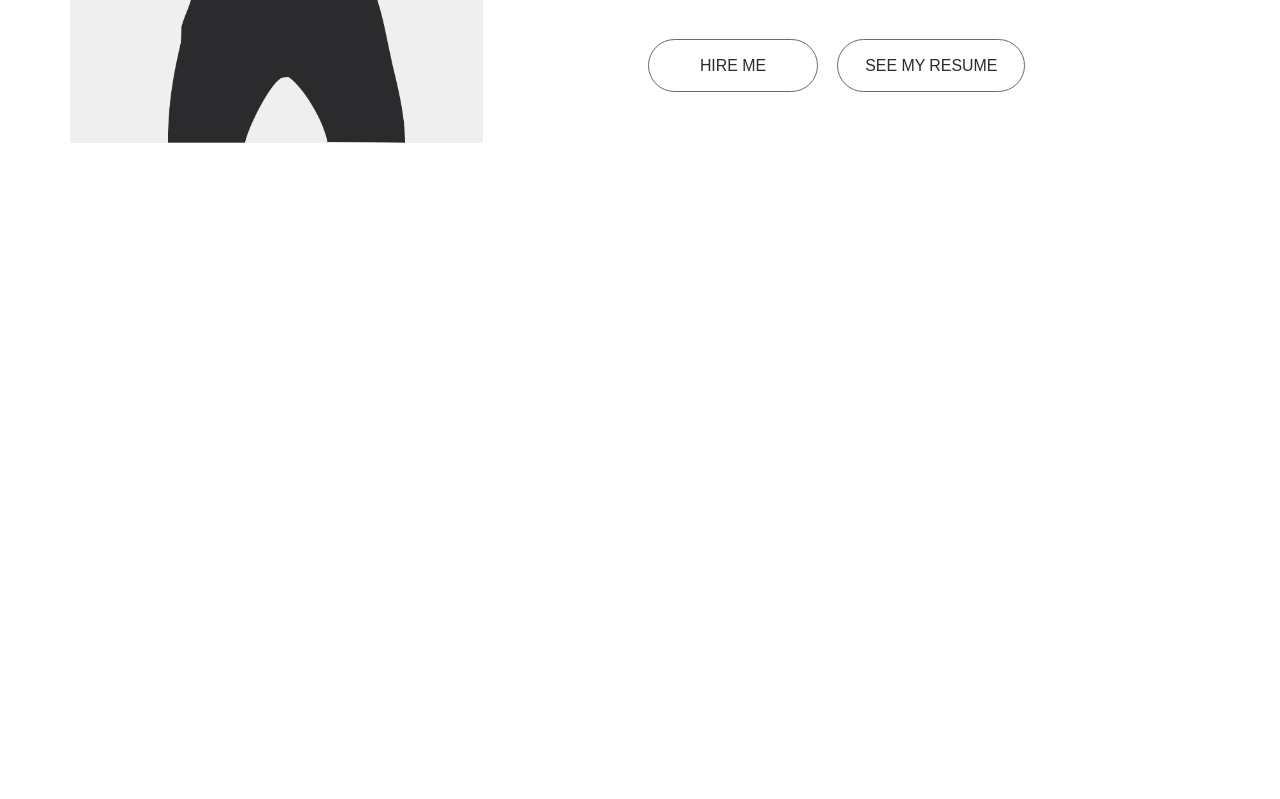
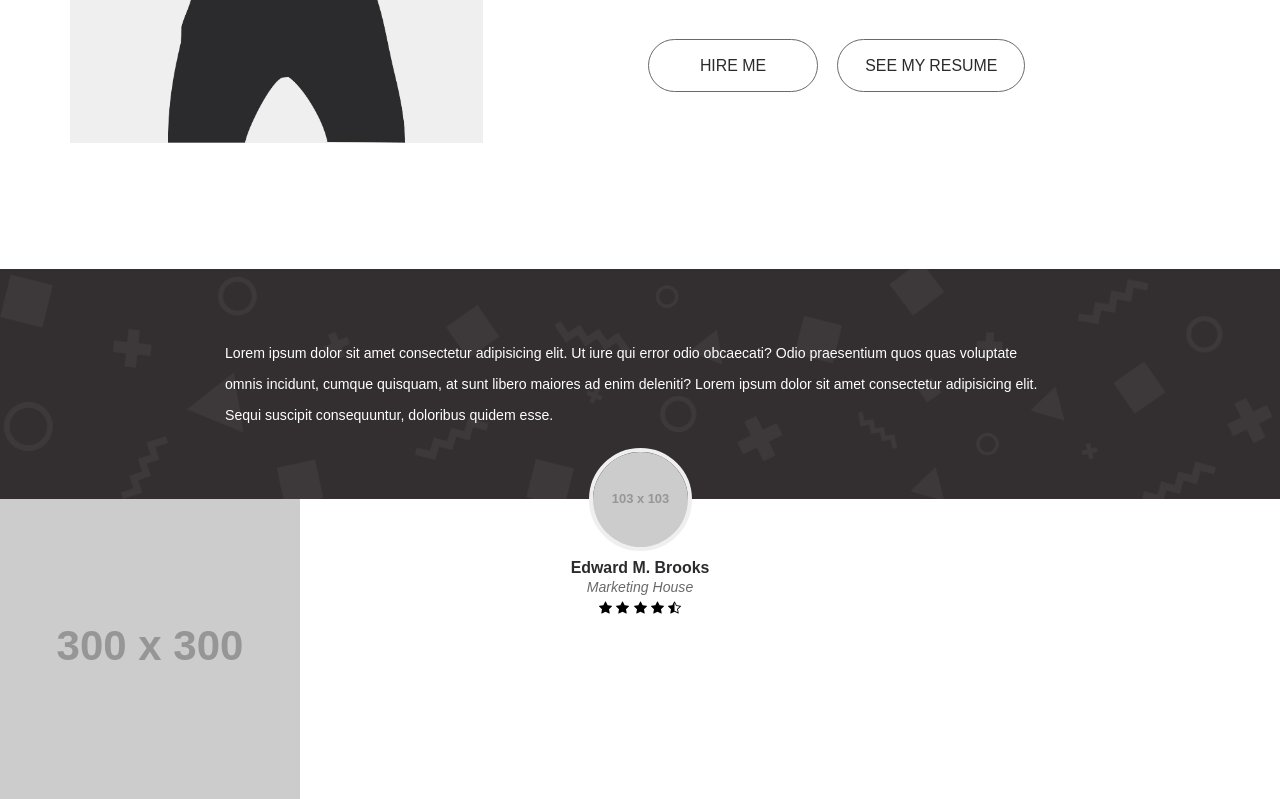
Before and after one commit to Mr-Hei7enberg/designer-portfolio, a plain HTML site: page index.html in a window 1280 px wide. Shown: the part 2129-2928 px from the top of the page. Before the commit the page ends 2398 px from the top, so only its background shows below. Drawn offline with nearby package versions, Linux system fonts and the light colour scheme; placeholder pictures from the web are drawn by us; a web font is replaced by a local one.

Commit message:
markup & style reviews block

```diff
--- /dev/null
+++ b/css/blocks/reviews.less
@@ -0,0 +1,87 @@
+// main: ../style.less
+
+.reviews {
+
+    position: relative;
+    padding: 4.56rem 0;
+    background: #332f30 url("../../img/reviews/reviews-bg.png") center no-repeat;
+    background-size: cover;
+
+    // .reviews__container
+
+    &__container {}
+
+    // .reviews__item
+
+    &__item {
+        width: 100%;
+        max-width: 830px;
+        margin: 0 auto;
+    }
+
+    // .reviews__text
+
+    &__text {
+        font-size: 0.94rem;
+        color: @white;
+        line-height: 2.2;
+    }
+
+    // .reviews__author
+
+    &__author {
+        width: 100%;
+        margin-top: -51px;
+
+        text-align: center;
+
+        position: absolute;
+        top: 100%;
+        left: 0;
+        z-index: 1;
+    }
+
+    // .reviews__photo
+
+    &__photo {
+        display: block;
+        margin: 0 auto 0.6rem;
+        width: 103px;
+        height: 103px;
+
+        border-radius: 50%;
+        border: 4px solid #efefef;
+    }
+
+    // .reviews__name
+
+    &__name {
+        margin-bottom: 0.3rem;
+        font-size: 1.06rem;
+        color: @black;
+        font-weight: 700;
+    }
+
+    // .reviews__company
+
+    &__company {
+        margin-bottom: 0.4rem;
+        font-size: 0.94rem;
+        color: @gray;
+        font-weight: 300;
+        font-style: italic;
+    }
+
+    // .reviews__rating
+
+    &__rating {}
+
+    //reviews__star
+
+    &__star {
+        width: 13px;
+        height: 13px;
+
+        &_unactive {}
+    }
+}
--- a/css/style.less
+++ b/css/style.less
@@ -53,3 +53,4 @@ body {
 @import "blocks/helpers";
 @import "blocks/work";
 @import "blocks/about";
+@import "blocks/reviews";
--- a/index.html
+++ b/index.html
@@ -17,6 +17,7 @@
     <meta name="theme-color" content="#ffffff"> -->
 
     <!-- Styles -->
+    <link rel="stylesheet" href="https://cdn.jsdelivr.net/npm/bootstrap-icons@1.8.1/font/bootstrap-icons.css">
     <link rel="stylesheet" type="text/css" href="https://cdn.jsdelivr.net/npm/slick-carousel@1.8.1/slick/slick.css" />
     <link rel="stylesheet" href="css/style.css">
 
@@ -230,6 +231,37 @@
                 </div>
             </section>
 
+            <div class="reviews">
+                <div class="reviews__container">
+
+                    <div class="reviews__item">
+                        <div class="reviews__text">
+                            Lorem ipsum dolor sit amet consectetur adipisicing elit. Ut iure qui error odio obcaecati?
+                            Odio praesentium quos quas voluptate omnis incidunt, cumque quisquam, at sunt libero maiores
+                            ad enim deleniti? Lorem ipsum dolor sit amet consectetur adipisicing elit. Sequi suscipit
+                            consequuntur, doloribus quidem esse.
+                        </div>
+                        <div class="reviews__author">
+                            <img src="https://dummyimage.com/103x103/333" alt="author photo" class="reviews__photo">
+                            <div class="reviews__name">Edward M. Brooks</div>
+                            <div class="reviews__company">Marketing House</div>
+                            <div class="reviews__rating">
+                                <img class="reviews__star" src="img/reviews/star-fill.svg" alt="star">
+                                <img class="reviews__star" src="img/reviews/star-fill.svg" alt="star">
+                                <img class="reviews__star" src="img/reviews/star-fill.svg" alt="star">
+                                <img class="reviews__star" src="img/reviews/star-fill.svg" alt="star">
+                                <img class="reviews__star reviews__star_unactive" src="img/reviews/star-half.svg"
+                                    alt="half star">
+                            </div>
+                        </div>
+                    </div>
+
+                </div>
+            </div>
+
+            <div>
+                <img src="https://dummyimage.com/300x300/333" alt="author photo" </div>
+
         </main>
 
         <footer class="footer">
```
Also changed, not shown: css/style.css, img/reviews/reviews-bg.png (added), img/reviews/star-fill.svg (added), img/reviews/star-half.svg (added).
